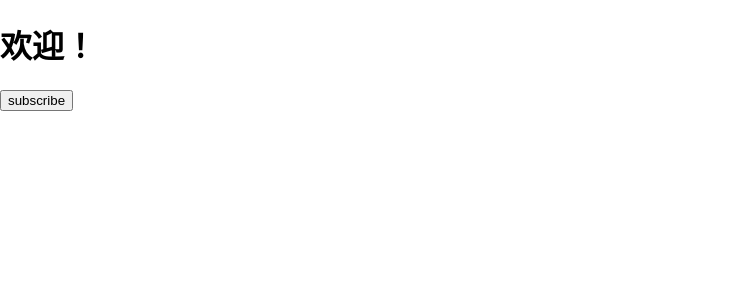
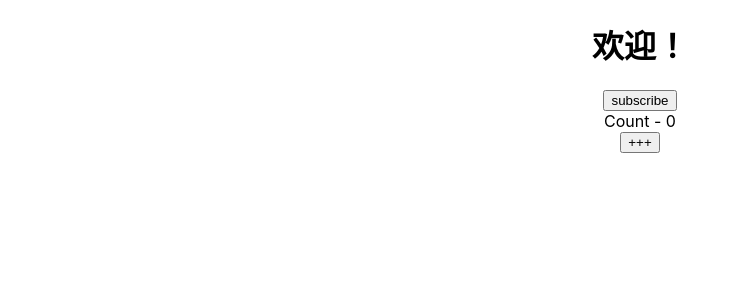
Before and after one commit to JohnLeeWH/OPS, a React (Create React App) app in the folder ops-page/: page / in a window 1280 px wide. Shown: the top 300 px of the page, without its empty margins (0-740 px from the left). Built offline with nearby package versions, Linux system fonts and the light colour scheme.

Commit message:
test setState1

```diff
--- a/ops-page/src/App.js
+++ b/ops-page/src/App.js
@@ -4,11 +4,15 @@
 import Welcome from "./components/Welcome";
 import Hello from "./components/hello";
 import Message from "./components/Message";
+import Counter from "./components/Counter";
 
 class App extends React.Component {
   render() {
     return (
-      <Message />
+      <div className="App">
+        <Message />
+        <Counter />
+      </div>
     )
   }
 }
--- /dev/null
+++ b/ops-page/src/components/Counter.js
@@ -0,0 +1,24 @@
+import React, { Component } from "react";
+
+class Counter extends Component {
+    constructor(props) {
+        super(props);
+        this.state = {
+            count: 0,
+        };
+    }
+    increment() {
+        this.setState({ count: this.state.count + 1 }, () => { console.log("callback value: ", this.state.count) });
+        console.log(this.state.count);
+    }
+    render() {
+        return (
+            <div>
+                <div>Count - {this.state.count}</div>
+                <button onClick={() => this.increment()}>+++</button>
+            </div >
+        );
+    };
+};
+
+export default Counter;
```
